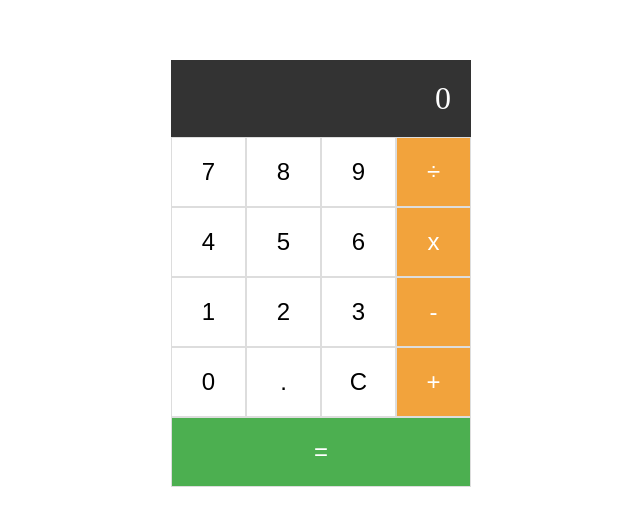
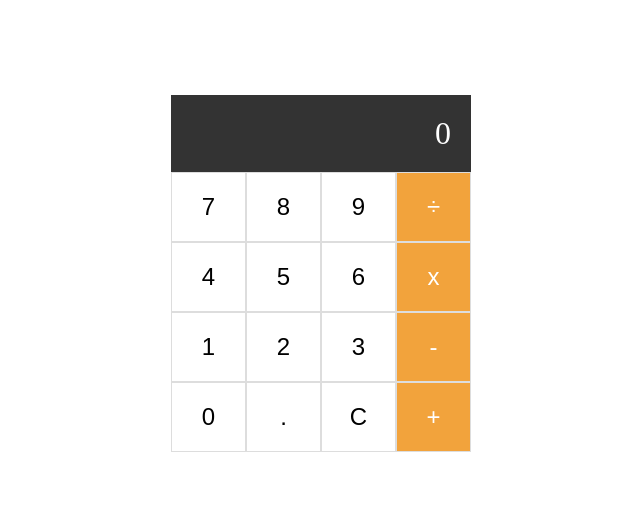
Before and after one commit to wintheinmg/Calculator, a plain HTML site: page index.html in a window 1280 px wide. Shown: the part 127-652 px from the top of the page, without its empty margins (319-959 px from the left). Drawn offline with Linux system fonts and the light colour scheme.

Commit message:
Delete equal btn

```diff
--- a/index.html
+++ b/index.html
@@ -26,8 +26,6 @@
         <button class="btn" data-value=".">.</button>
         <button class="btn" id="clear">C</button>
         <button class="btn operator" data-value="+">+</button>
-
-        <button class="btn equal" id="equal">=</button>
       </div>
     </div>
   </body>
```
